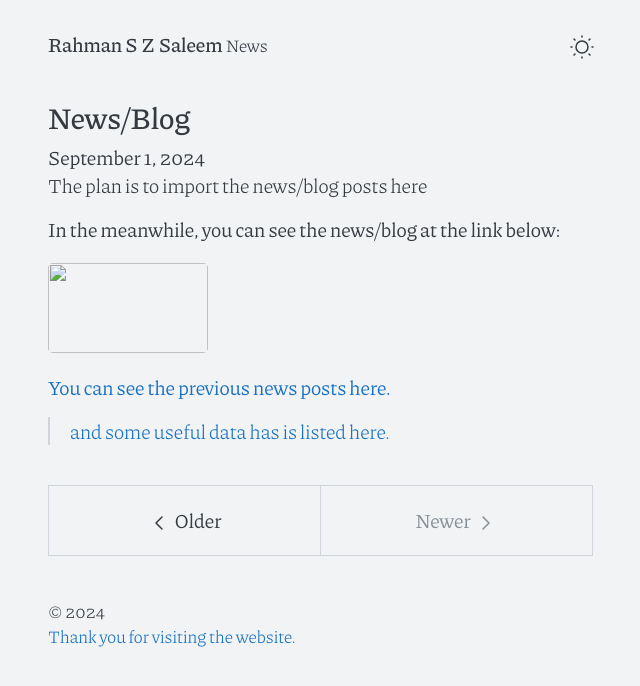
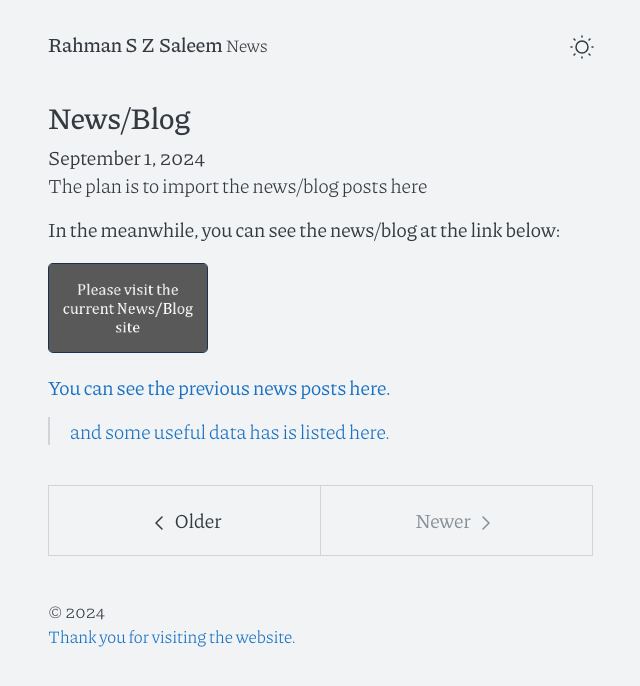
Before and after one commit to rahmanszsaleem/rahmanszsaleem.github.io, a Jekyll site: the page docs/posts/index.html, which Jekyll copies as it is, in a window 1280 px wide. Shown: the top 686 px of the page, without its empty margins (319-959 px from the left). Built offline with Jekyll 4.4.1, drawn with Linux system fonts in a browser that asks for light colours.

Commit message:
Update index.html

```diff
--- a/docs/posts/index.html
+++ b/docs/posts/index.html
@@ -73,7 +73,7 @@
 
       <p> In the meanwhile, you can see the news/blog at the link below</a>:</p>
 
-    <p>  <a href="https://orgchem.lums.edu.pk/index.php/news/"> <img src="assets/files/Picture10.png"  width="160" height="90">
+    <p>  <a href="https://orgchem.lums.edu.pk/index.php/news/"> <img src="https://github.com/rahmanszsaleem/rahmanszsaleem.github.io/blob/main/assets/files/Picture10.png"  width="160" height="90">
 </a>
 
       <a href="https://orgchem.lums.edu.pk/index.php/news/">You can see the previous news posts here.</a></p>
```
